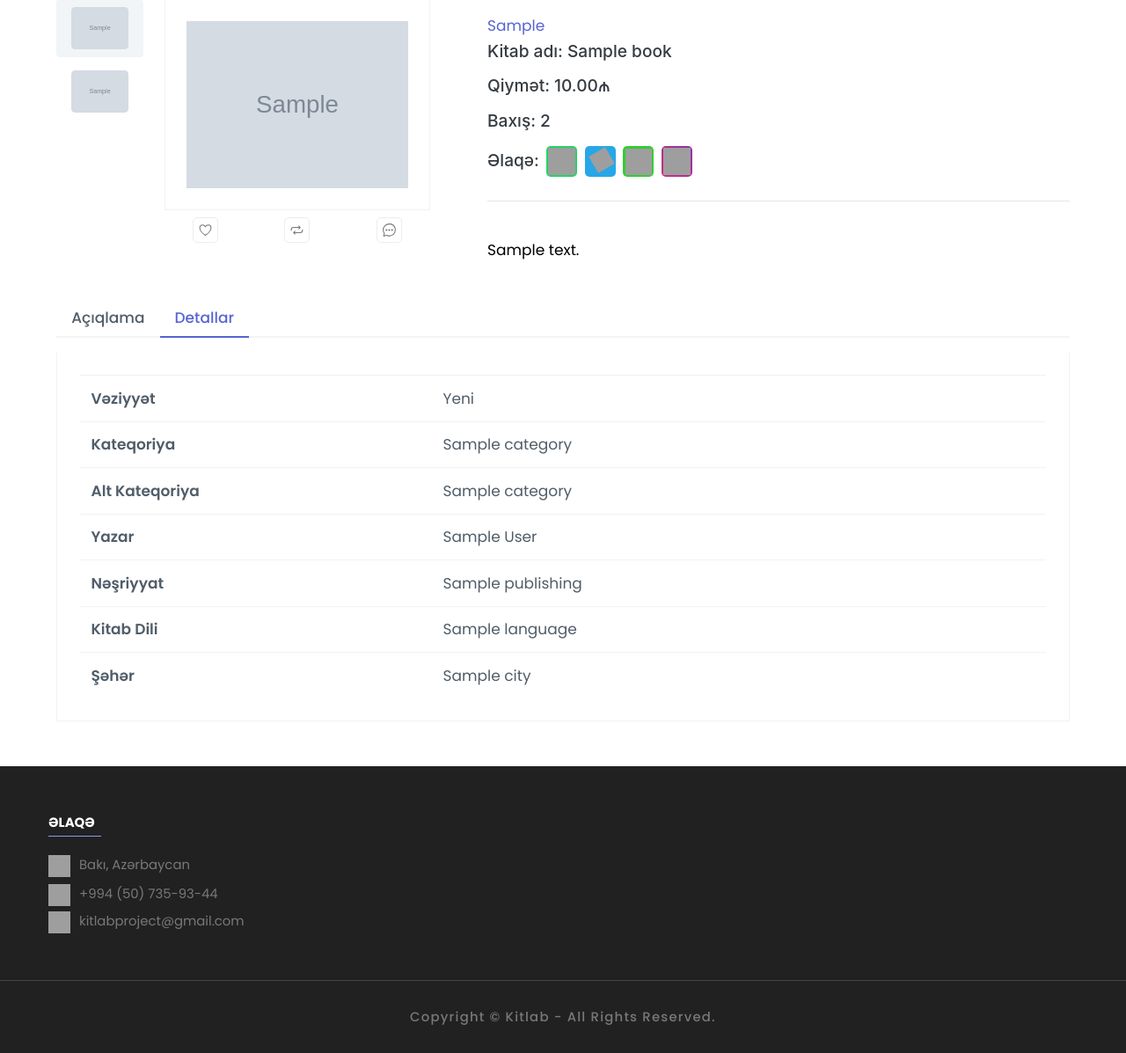
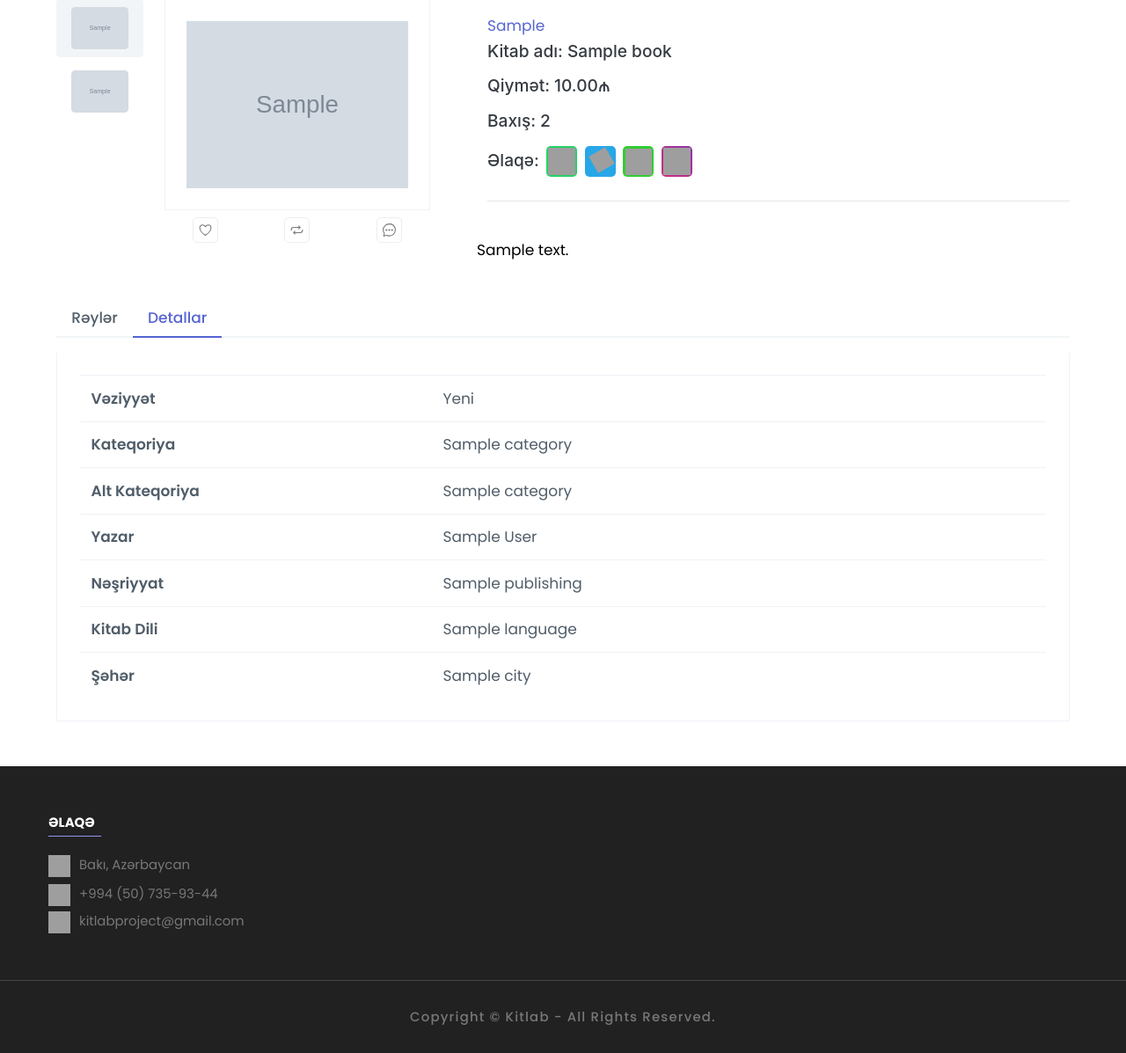
Before and after one commit to sohretaga/kitlab, a Django app: a page that uses books/templates/detail.html in a window 1280 px wide. Shown: the part 218-1415 px from the top of the page at 88% size. Run offline with Django 5.2, Linux system fonts and the light colour scheme; tables that the repository leaves empty hold one stand-in row (values such as "Sample post"); grey boxes marked "Sample" are stand-in pictures; some libraries are stand-ins or nearby versions; grey boxes are pictures that could not be loaded.

Commit message:
detail style

```diff
--- a/books/templates/detail.html
+++ b/books/templates/detail.html
@@ -140,9 +140,7 @@
                                         {% endif %}
                                         <hr class="my-4">
                                         <div class="row">
-                                            <div class="col-md-6">
-                                                <p class="mt-3">{{ book.description }}</p>
-                                            </div>
+                                            <p class="mt-3">{{ book.description }}</p>
                                         </div>
                                     </div>
                                 </div>
@@ -150,18 +148,18 @@
                             <!-- end row -->
 
                             <div class="mt-4">
-                                <div class="product-desc">
+                                <div class="product-comments">
                                     <ul class="nav nav-tabs nav-tabs-custom" role="tablist">
                                         <li class="nav-item">
-                                          <a class="nav-link" id="desc-tab" data-toggle="tab" href="#desc" role="tab">Açıqlama</a>
+                                          <a class="nav-link" id="comments-tab" data-toggle="tab" href="#comments" role="tab">Rəylər</a>
                                         </li>
                                         <li class="nav-item">
                                           <a class="nav-link active" id="specifi-tab" data-toggle="tab" href="#specifi" role="tab">Detallar</a>
                                         </li>
                                     </ul>
                                     <div class="tab-content border border-top-0 p-4">
-                                        <div class="tab-pane fade" id="desc" role="tabpanel">
-                                            {{ book.description }}
+                                        <div class="tab-pane fade" id="comments" role="tabpanel">
+                                            <!-- comments -->
                                         </div>
                                         <div class="tab-pane fade show active" id="specifi" role="tabpanel">
                                             <div class="table-responsive">
```
